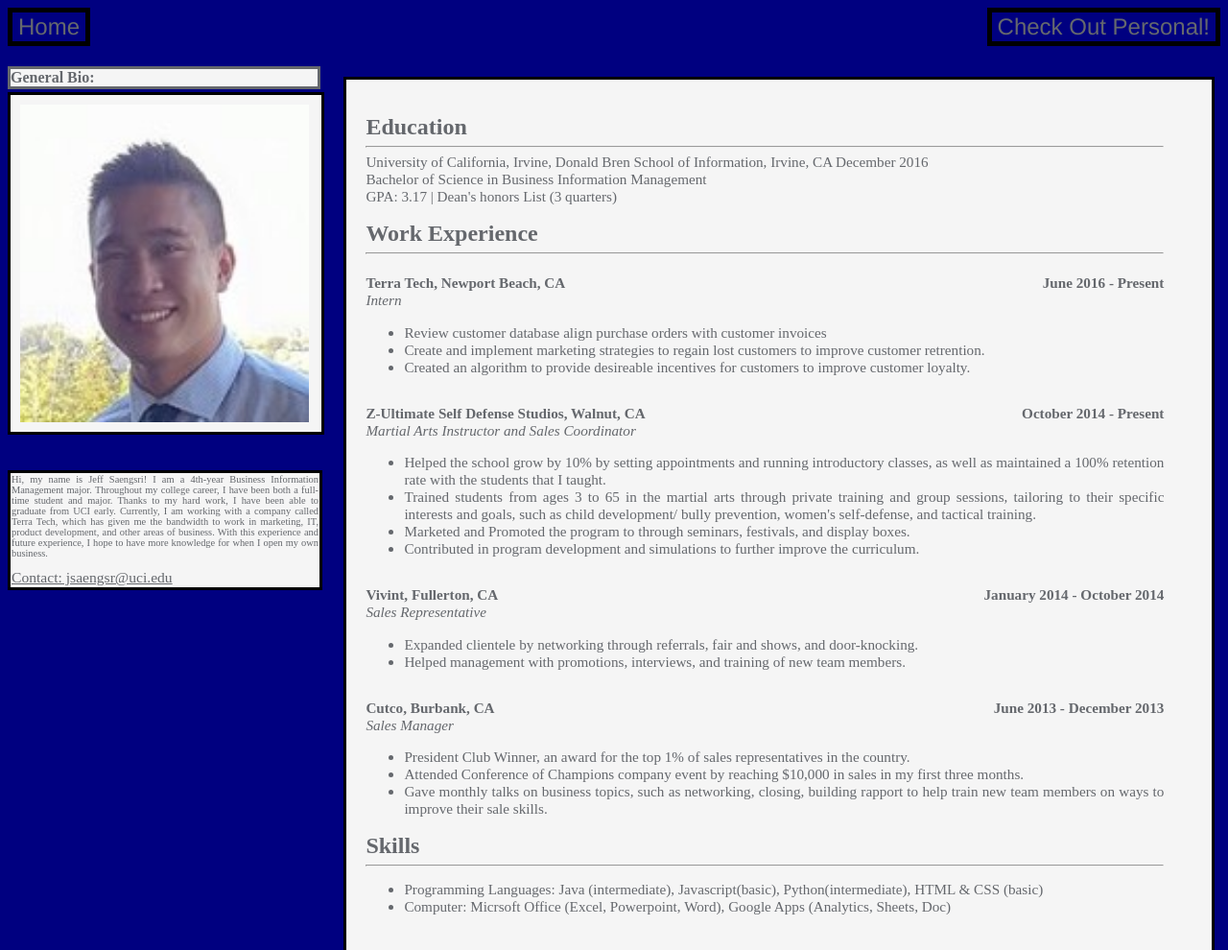
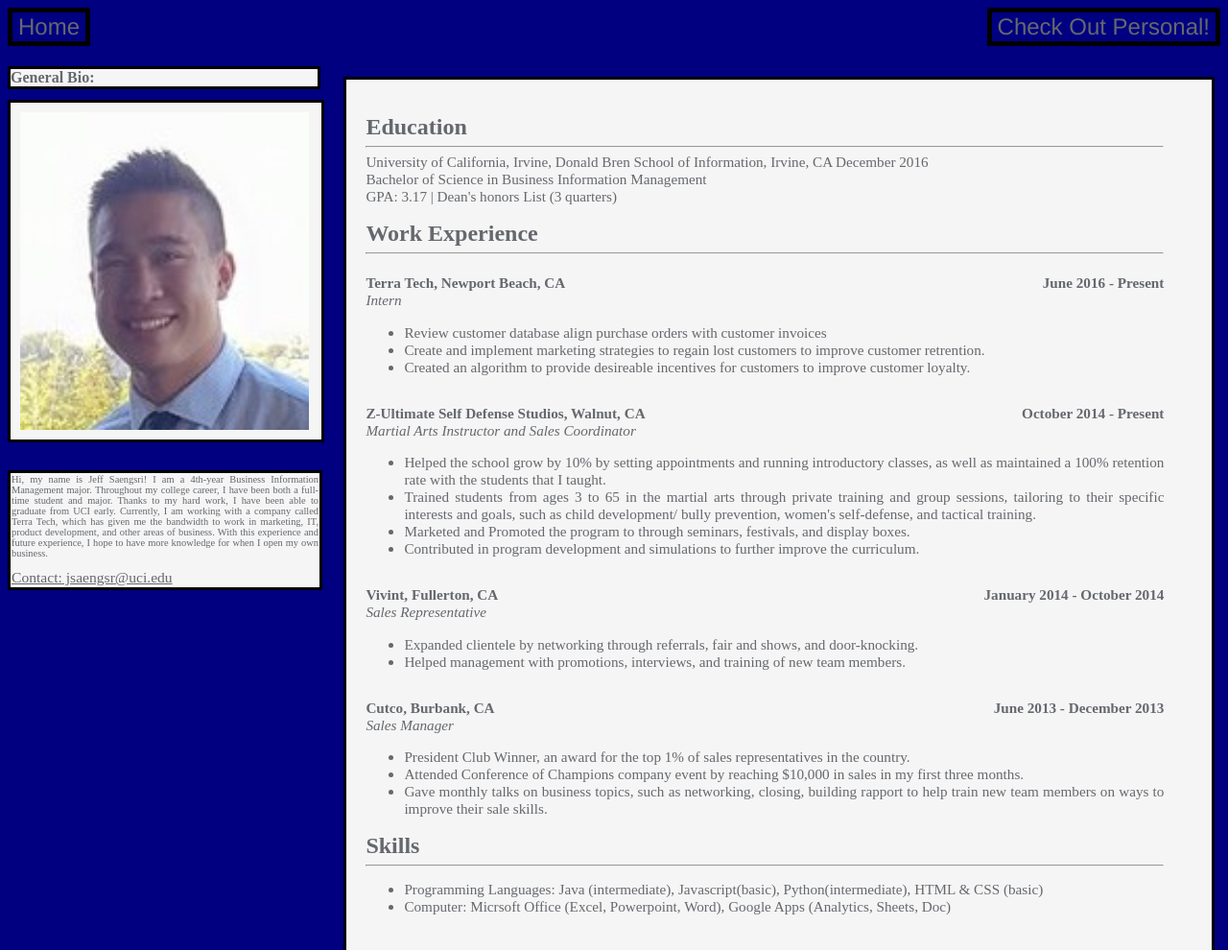
Before and after one commit to Saengsri/socialMediaAccounts, a plain HTML site: page jsaengsriProfessional.html in a window 1280 px wide. Shown: the top 990 px of the page at 96% size. Drawn offline with Linux system fonts and the light colour scheme.

Commit message:
Update jsaengsriProfessional.css

```diff
--- a/css/jsaengsriProfessional.css
+++ b/css/jsaengsriProfessional.css
@@ -24,11 +24,6 @@
 		border-width: 3px;
 	}
 
-	h4 {
-		border-width: 1em;
-		border: solid;
-	}
-
 	.ribbon {
 		background-color:navy;
 	}
@@ -46,7 +41,7 @@
 	}
 
 	.photo {
-		top:12%;
+		top:13%;
 		position: fixed;
 		background-color: whitesmoke;
 		width:23.5%;
@@ -190,7 +185,7 @@
 	}
 
 	.bio {
-		top: 36%;
+		top: 37%;
 		position: fixed;
 		width: 23%;
 		font-size: 0.65em;
```
